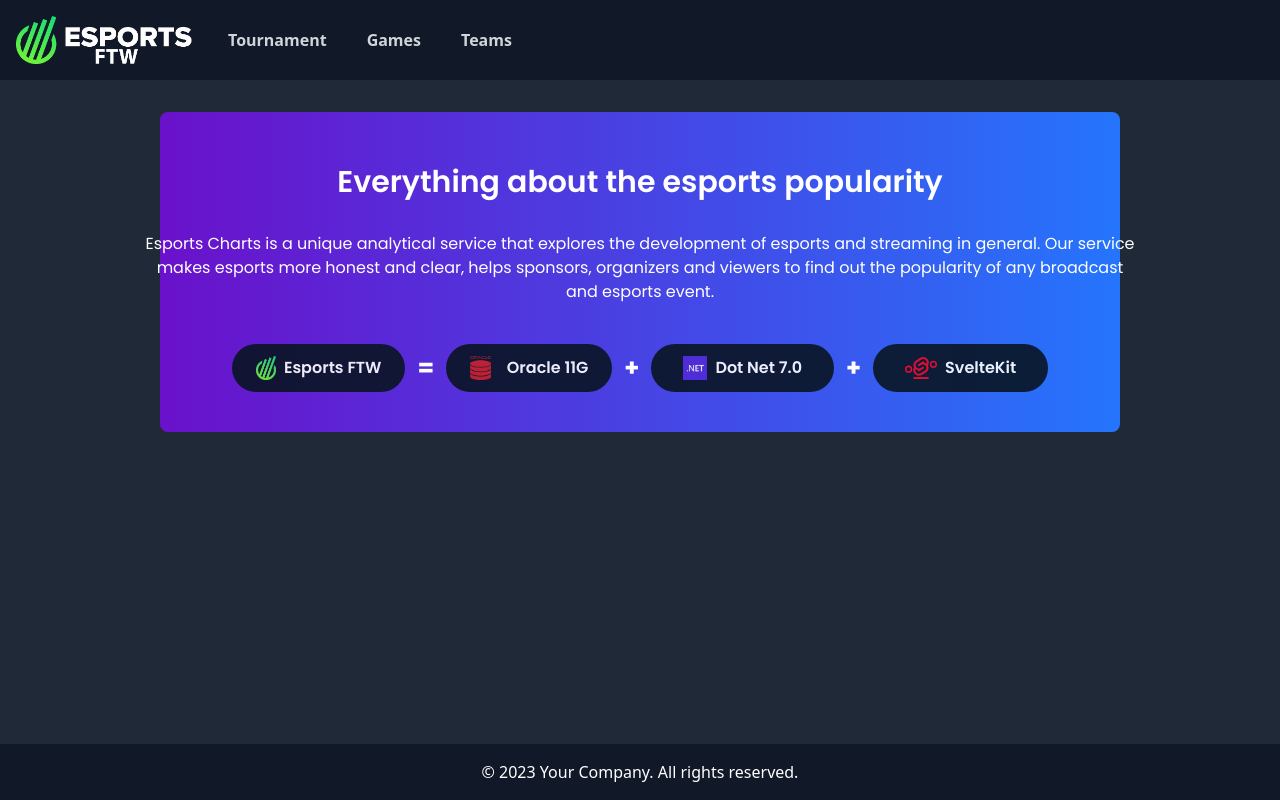
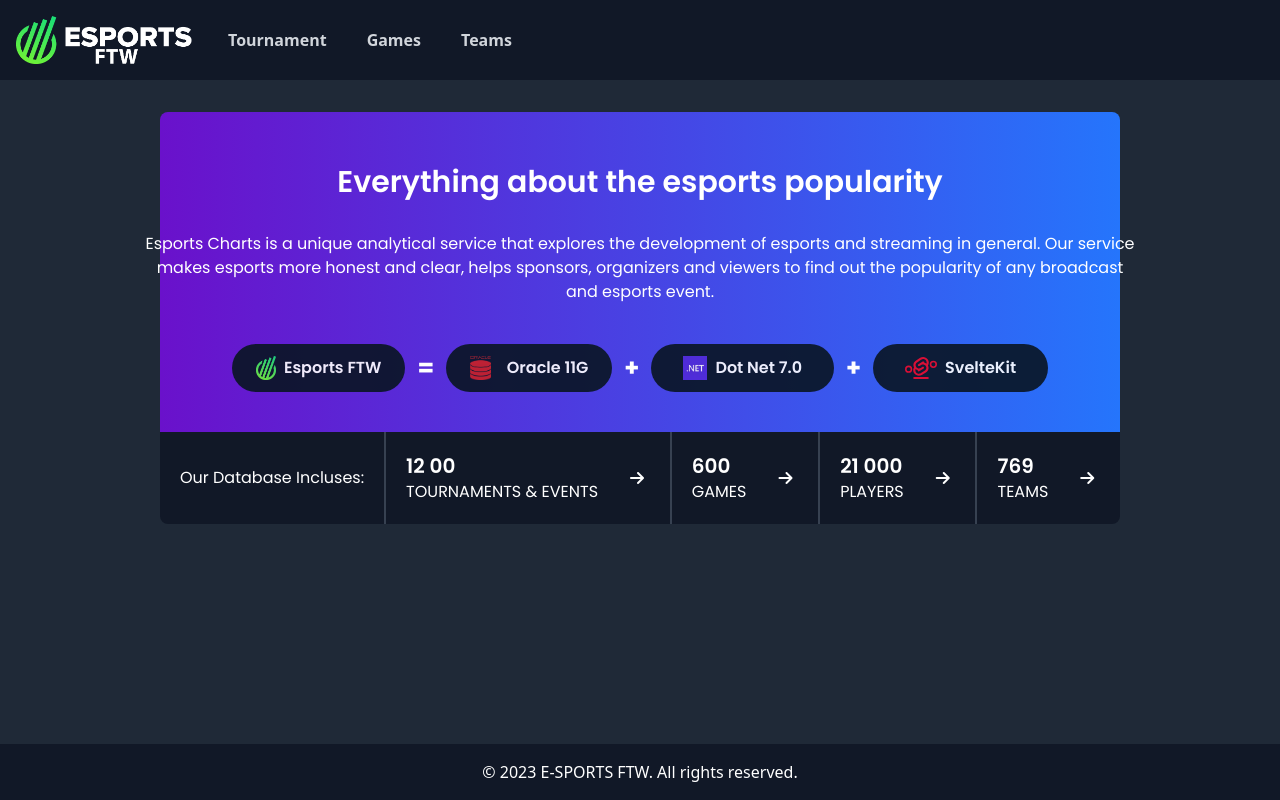
Before and after one commit to b14ck0ps/esports-ftw, a SvelteKit app: page / in a window 1280 px wide. Built offline with nearby package versions, Linux system fonts and the light colour scheme.

Commit message:
db links tab

```diff
--- a/src/routes/+layout.svelte
+++ b/src/routes/+layout.svelte
@@ -37,7 +37,7 @@
         <!-- Footer -->
         <div class="container mx-auto px-4">
             <p class="text-center">
-                &copy; 2023 Your Company. All rights reserved.
+                &copy; 2023 E-SPORTS FTW. All rights reserved.
             </p>
         </div>
     </footer>
--- a/src/routes/+page.svelte
+++ b/src/routes/+page.svelte
@@ -21,7 +21,7 @@
     />
 </head>
 <main>
-    <div class="gradient p-10 w-3/4 m-auto rounded-lg">
+    <div class="gradient p-10 w-3/4 m-auto rounded-t-lg">
         <div class="flex flex-col justify-center items-center">
             <h1 class="text-3xl font-semibold text-center my-3 mb-8">
                 Everything about the esports popularity
@@ -93,6 +93,49 @@
             </div>
         </div>
     </div>
+    <div
+        class="bg-gray-900 w-3/4 m-auto rounded-b-lg flex items-center justify-between"
+    >
+        <div class="flex gap-8 items-center p-5">
+            <p>Our Database Incluses:</p>
+        </div>
+        <div
+            class="flex gap-8 items-center p-5 border-l-2 border-y-0 border-collapse border-gray-700 hover:cursor-pointer hover:bg-gray-700 flex-grow"
+        >
+            <div>
+                <p class="text-xl font-semibold">12 00</p>
+                <p>{"Tournaments & events".toUpperCase()}</p>
+            </div>
+            <i class="fa-solid fa-arrow-right" />
+        </div>
+        <div
+            class="flex gap-8 items-center p-5 border-l-2 border-y-0 border-collapse border-gray-700 hover:cursor-pointer hover:bg-gray-700 flex-grow"
+        >
+            <div>
+                <p class="text-xl font-semibold">600</p>
+                <p>{"games".toUpperCase()}</p>
+            </div>
+            <i class="fa-solid fa-arrow-right" />
+        </div>
+        <div
+            class="flex gap-8 items-center p-5 border-l-2 border-y-0 border-collapse border-gray-700 hover:cursor-pointer hover:bg-gray-700 flex-grow"
+        >
+            <div>
+                <p class="text-xl font-semibold">21 000</p>
+                <p>{"players".toUpperCase()}</p>
+            </div>
+            <i class="fa-solid fa-arrow-right" />
+        </div>
+        <div
+            class="flex gap-8 items-center p-5 border-l-2 border-y-0 border-collapse border-gray-700 hover:cursor-pointer hover:bg-gray-700 flex-grow"
+        >
+            <div>
+                <p class="text-xl font-semibold">769</p>
+                <p>{"teams".toUpperCase()}</p>
+            </div>
+            <i class="fa-solid fa-arrow-right" />
+        </div>
+    </div>
 </main>
 
 <style>
```
